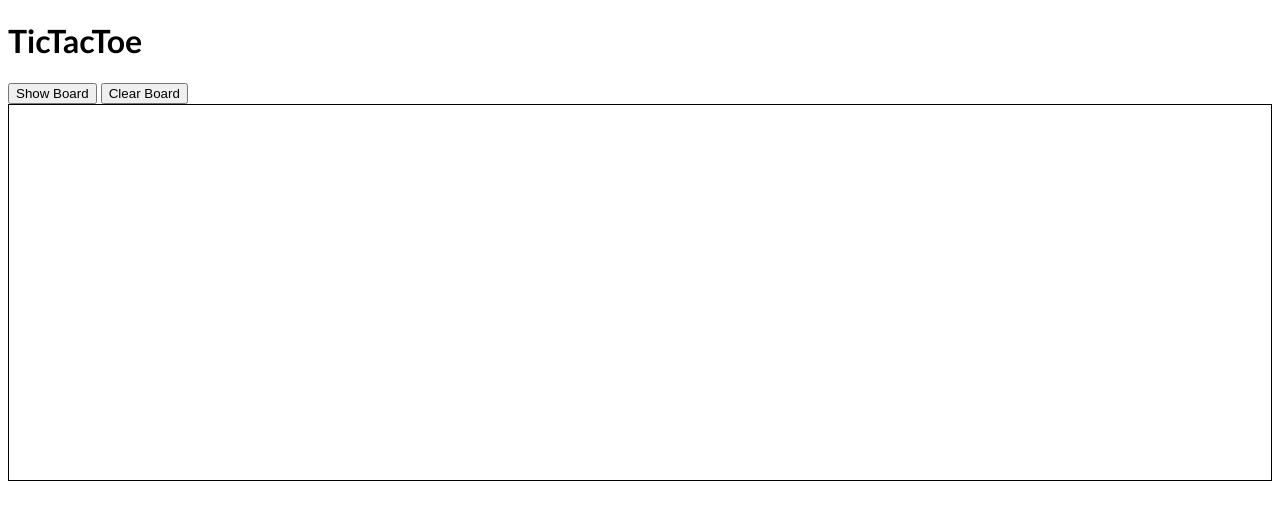
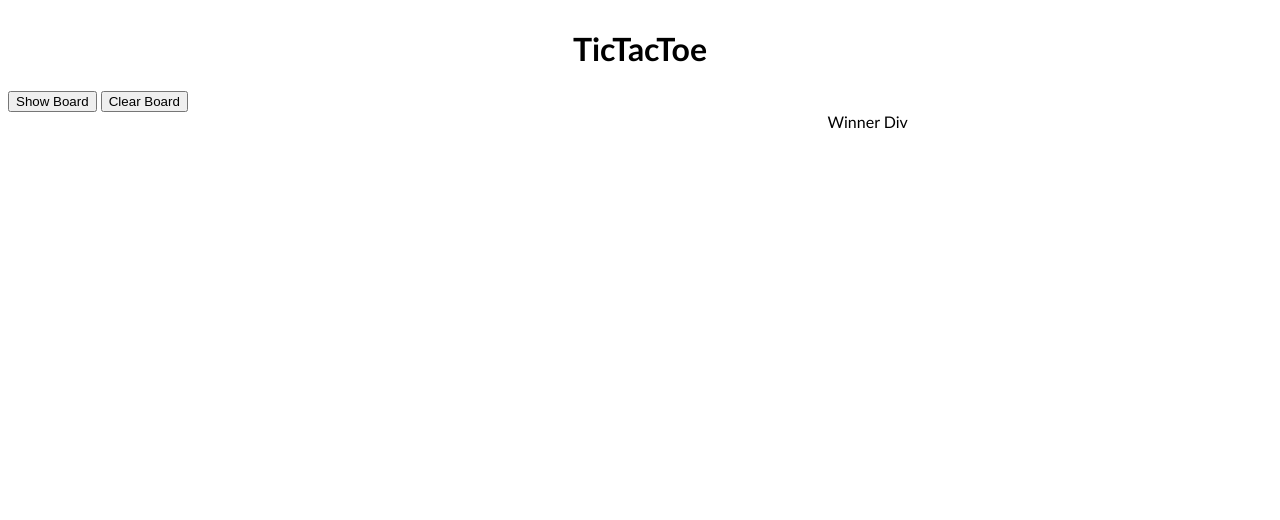
Before and after one commit to nolaProgramierer/dgmd-28-assignment2, a plain HTML site: page index.html in a window 1280 px wide. Drawn offline with Linux system fonts and the light colour scheme.

Commit message:
styling to center board

```diff
--- a/index.html
+++ b/index.html
@@ -8,12 +8,18 @@
         <script src="scripts/script.js"></script>
     </head>
     <body>
-        <h1>TicTacToe</h1>
-        <button id="board-button" type="button">Show Board</button>
-        <button id="clear-board" type="button">Clear Board</button>
+        <div id="container-div">
+            <h1>TicTacToe</h1>
+        <div id="game=controls">
+            <button id="board-button" type="button">Show Board</button>
+            <button id="clear-board" type="button">Clear Board</button>
+        </div>
+        <div id="winner-div">Winner Div</div>
         <div id="board-container">
             <!--Board goes here-->
         </div>
+        </div>
+
 
     </body>
 
--- a/scripts/script.js
+++ b/scripts/script.js
@@ -53,21 +53,20 @@ document.addEventListener("DOMContentLoaded", function() {
             newSquare.classList.add("board-marks");
             newSquare.innerHTML =  "X";
             if (isWinner(player1, board)) {
+                showWinner(player1);
                 console.log("X player won!");
-
             }
         } else {
             player2.push(parseInt(newSquare.dataset.squareNum));
             newSquare.classList.add("board-marks");
             newSquare.innerHTML =  "O";
             if (isWinner(player2, board)) {
-
+                showWinner(player2);
                 console.log("O player won!");
 
             }
         }
-        // Add conditional for no winner here
-        // Use # of turns to decide if a draw
+
         turn ++;
     }
 
@@ -98,7 +97,14 @@ document.addEventListener("DOMContentLoaded", function() {
         }
     }// End checkerBoard
 
-    // On winner remove event listener to continue play
+    // Show winner in browser
+    function showWinner(player) {
+        var winnerCircle = document.querySelector("#winner-div");
+        if (player == player1) {
+            winnerCircle.innerHTML = "X is the winner!";
+        } else winnerCircle.innerHTML = "O is the winner!";
+    }
+
 
     console.log("DOM content parsed and loaded.");
 });//End DOMContentLoaded
--- a/styles/style0.css
+++ b/styles/style0.css
@@ -1,11 +1,30 @@
 body {
     font-family: 'Gill Sans', 'Gill Sans MT', Calibri, 'Trebuchet MS', sans-serif;
 }
+#container-div {
+    display: grid;
+    grid-template-rows: repeat(4, auto);
+    grid-template-columns: 1fr 375px 1fr;
+}
 #board-container {
+    grid-column: 2 / 3;
+    grid-row: 3 / 4;
     display: grid;
     grid-template-rows: repeat(3, 125px);
     grid-template-columns: repeat(3, 125px);
-    border: 1px solid black;
+}
+h1 {
+    grid-column: 1 / 4;
+    grid-row: 1 / 2;
+    justify-self: center;
+}
+#game-controls button {
+    grid-column: 1 / 4;
+    grid-row: 2 / 3;
+}
+#winner-div {
+    grid-column: 3 / 4;
+    grid-row: 3 / 4;
 }
 .ttt-square {
     height: 125px;
```
